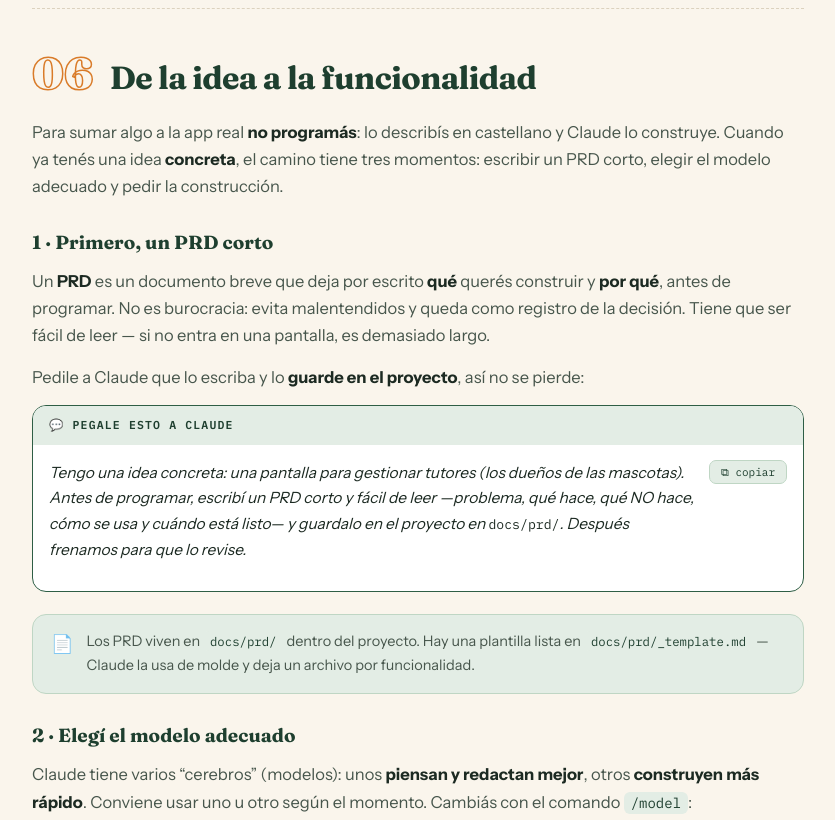
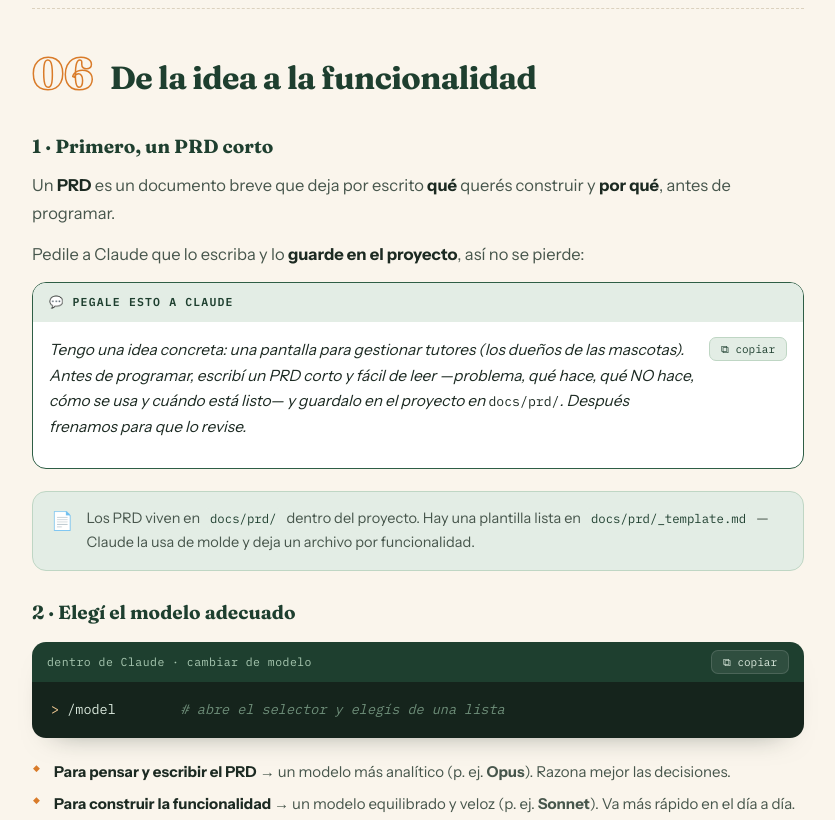
Before and after one commit to franpiaggio/mascotapp-docs, a plain HTML site: page para-founders.html in a window 1280 px wide. Shown: the part 5380-6200 px from the top of the page, without its empty margins (222-1057 px from the left). Drawn offline with Linux system fonts and the light colour scheme.

Commit message:
docs: recortar prosa en 'De la idea a la funcionalidad'

```diff
--- a/para-founders.html
+++ b/para-founders.html
@@ -397,10 +397,9 @@
 <!-- ── 6 ── -->
 <section id="feature" class="reveal">
   <div class="sec-head"><span class="idx">06</span><h2>De la idea a la funcionalidad</h2></div>
-  <p>Para sumar algo a la app real <strong>no programás</strong>: lo describís en castellano y Claude lo construye. Cuando ya tenés una idea <strong>concreta</strong>, el camino tiene tres momentos: escribir un PRD corto, elegir el modelo adecuado y pedir la construcción.</p>
 
   <h3 class="lead">1 · Primero, un PRD corto</h3>
-  <p>Un <strong>PRD</strong> es un documento breve que deja por escrito <strong>qué</strong> querés construir y <strong>por qué</strong>, antes de programar. No es burocracia: evita malentendidos y queda como registro de la decisión. Tiene que ser fácil de leer — si no entra en una pantalla, es demasiado largo.</p>
+  <p>Un <strong>PRD</strong> es un documento breve que deja por escrito <strong>qué</strong> querés construir y <strong>por qué</strong>, antes de programar.</p>
   <p>Pedile a Claude que lo escriba y lo <strong>guarde en el proyecto</strong>, así no se pierde:</p>
   <div class="ask">
     <div class="head">💬 Pegale esto a Claude</div>
@@ -414,7 +413,6 @@
   </div>
 
   <h3 class="lead">2 · Elegí el modelo adecuado</h3>
-  <p>Claude tiene varios “cerebros” (modelos): unos <strong>piensan y redactan mejor</strong>, otros <strong>construyen más rápido</strong>. Conviene usar uno u otro según el momento. Cambiás con el comando <code>/model</code>:</p>
   <div class="codeblock">
     <div class="bar"><span class="fname">dentro de Claude · cambiar de modelo</span><button class="copy-btn" data-copy="/model">⧉ copiar</button></div>
     <pre><span class="k">&gt;</span> /model        <span class="c"># abre el selector y elegís de una lista</span></pre>
```
